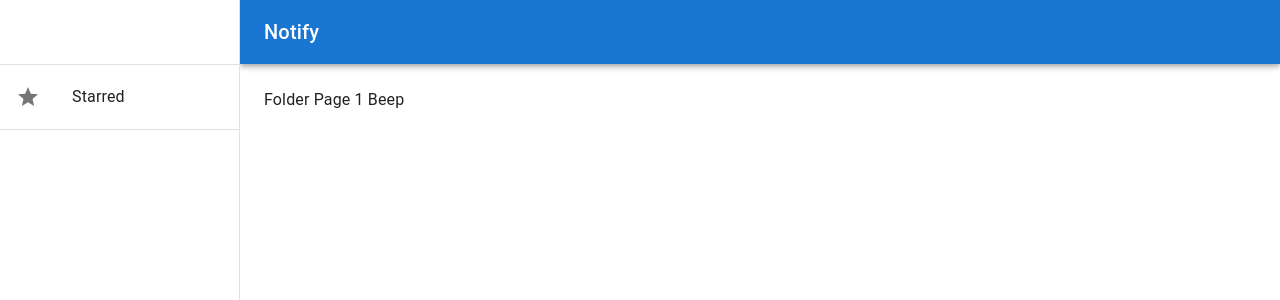
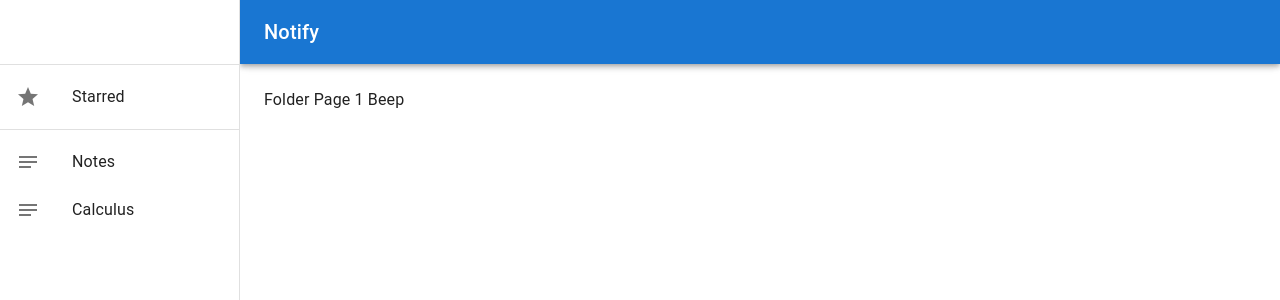
Before and after one commit to aishyuu/notify, a React (Vite) app: page /1 in a window 1280 px wide. Shown: the top 300 px of the page. Built offline with nearby package versions, Linux system fonts and the light colour scheme.

Commit message:
Fixed bug  of website crashing when using a NavLink

```diff
--- a/src/App.tsx
+++ b/src/App.tsx
@@ -14,30 +14,19 @@ import MenuIcon from '@mui/icons-material/Menu';
 import Toolbar from '@mui/material/Toolbar';
 import Typography from '@mui/material/Typography';
 import StarIcon from '@mui/icons-material/Star';
-import { createBrowserRouter, RouterProvider } from 'react-router-dom'
+import NotesIcon from '@mui/icons-material/Notes';
+import { createBrowserRouter, BrowserRouter, NavLink, Routes, Route } from 'react-router-dom'
+import { dummyData } from './data/dummyData';
 import Folder from './pages/Folder';
 import Note from './pages/Note';
 import Home from './pages/Home';
 
 
 
+console.log(dummyData)
+
 // All Navbar Related items below
 const drawerWidth = 240;
-
-const router = createBrowserRouter([
-  {
-    path: "/",
-    element: <Home />
-  },
-  {
-    path:"/:folder",
-    element: <Folder />
-  },
-  {
-    path:"/:folder/:note",
-    element: <Note />
-  }
-])
 
 interface Props {
   window?: () => Window;
@@ -67,7 +56,20 @@ export default function ResponsiveDrawer(props: Props) {
       </List>
       <Divider />
       <List>
-
+        {dummyData.folders.map(folder => {
+          return(
+            <NavLink to="/01">
+              <ListItem key={folder.id} disablePadding>
+                <ListItemButton>
+                  <ListItemIcon>
+                    <NotesIcon />
+                  </ListItemIcon>
+                  <ListItemText primary={folder.title} />
+                </ListItemButton>
+              </ListItem>
+            </NavLink>
+          )
+        })}
       </List>
     </div>
   );
@@ -75,6 +77,7 @@ export default function ResponsiveDrawer(props: Props) {
   const container = window !== undefined ? () => window().document.body : undefined;
 
   return (
+    <BrowserRouter>
     <Box sx={{ display: 'flex' }}>
       <CssBaseline />
       <AppBar
@@ -137,8 +140,13 @@ export default function ResponsiveDrawer(props: Props) {
       >
         <Toolbar />
         {/* Router Placed Here! */}
-        <RouterProvider router={router} />
+        <Routes>
+          <Route path="/" element={<Home />} />
+          <Route path="/:folder" element={<Folder />} />
+          <Route path="/:folder/:note" element={<Note />} />
+        </Routes>
       </Box>
     </Box>
+    </BrowserRouter>
   );
 }
--- /dev/null
+++ b/src/data/dummyData.ts
@@ -0,0 +1,38 @@
+import { AllType } from "../types/All.types"
+
+export const dummyData : AllType = {
+    folders: [
+      {
+        id: 1,
+        title: 'Notes',
+        notes: [
+          {
+            id: 1,
+            title: 'Note 1',
+            text: 'This is the note'
+          },
+          {
+            id: 2,
+            title: 'Note 2',
+            text: 'This is the second note in this folder!'
+          }
+        ]
+      },
+      {
+        id: 2,
+        title: 'Calculus',
+        notes: [
+          {
+            id: 1,
+            title: 'Note 1',
+            text: 'This is note 1 for untitled 2 folder'
+          },
+          {
+            id: 2,
+            title: 'Note 2',
+            text: 'This is note 2 for untitled 2 folder :)'
+          }
+        ]
+      }
+    ]
+}
```
Also changed, not shown: src/types/All.types.ts (added, +15 -0 lines).
